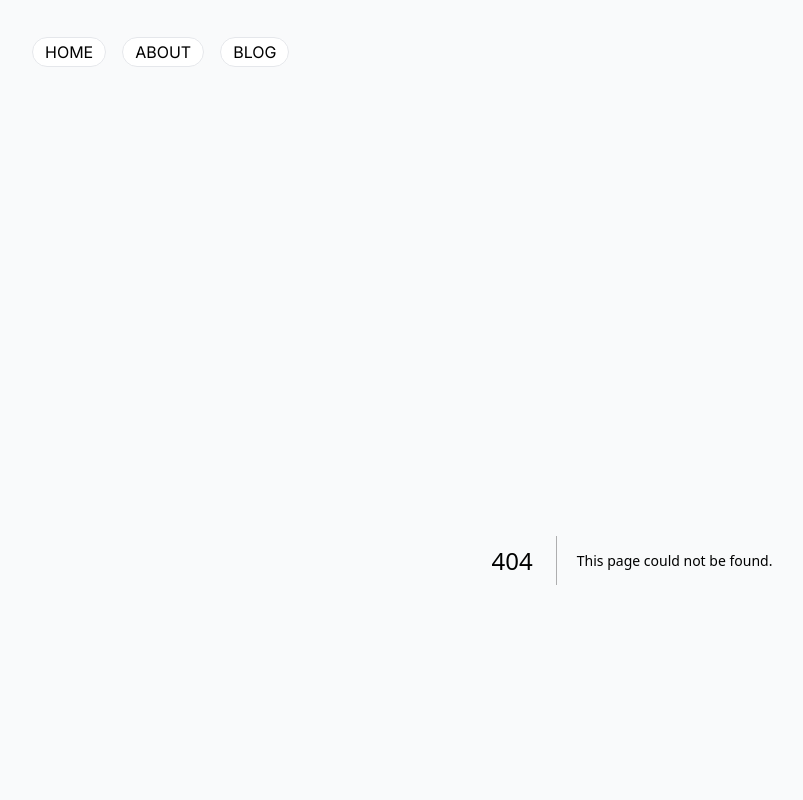
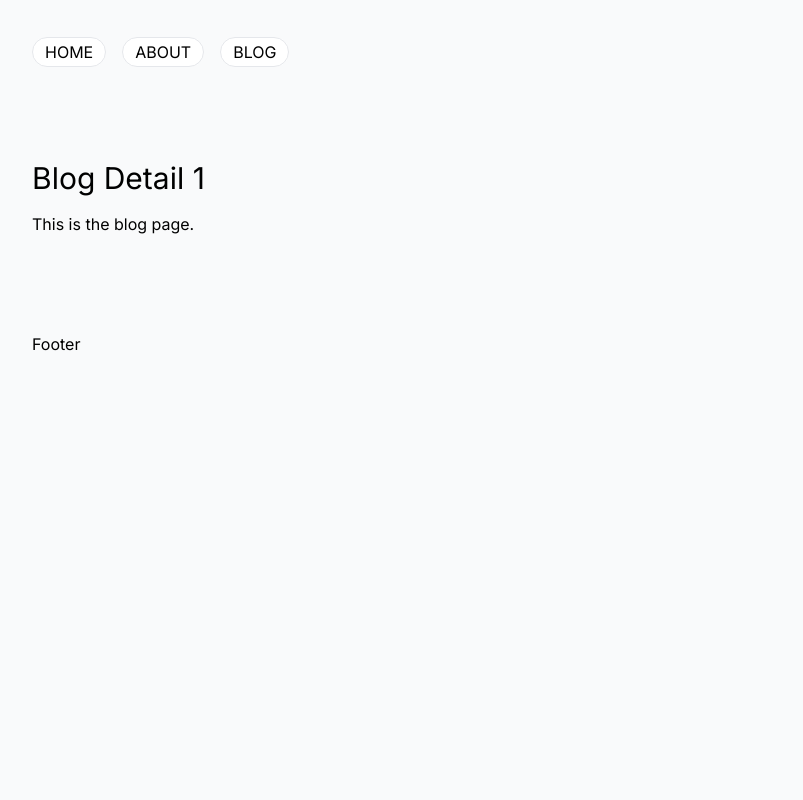
Before and after one commit to daviddarx/boilerplate-nextjs-page-tinacms, a Next.js app: page /blog/1 in a window 1280 px wide. Before the commit this address had no page. Shown: the top 800 px of the page, without its empty margins (8-811 px from the left). Built offline with nearby package versions, Linux system fonts and the light colour scheme.

Commit message:
feat(setup): add page for blog detail

```diff
--- /dev/null
+++ b/src/app/blog/[slug]/page.tsx
@@ -0,0 +1,9 @@
+import PageHeader from '@/components/core/PageHeader';
+
+export default function Blog({ params }: { params: { slug: string } }) {
+  return (
+    <div>
+      <PageHeader title={`Blog Detail ${params.slug}`} lead='This is the blog page.' />
+    </div>
+  );
+}
```
